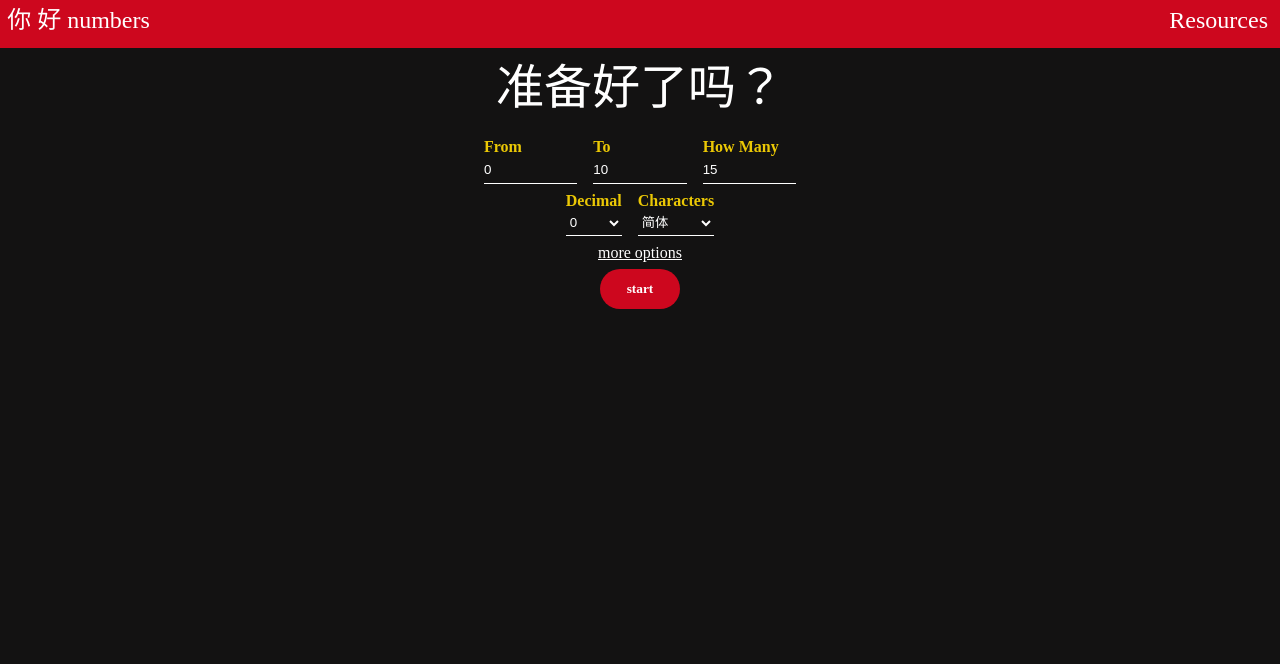
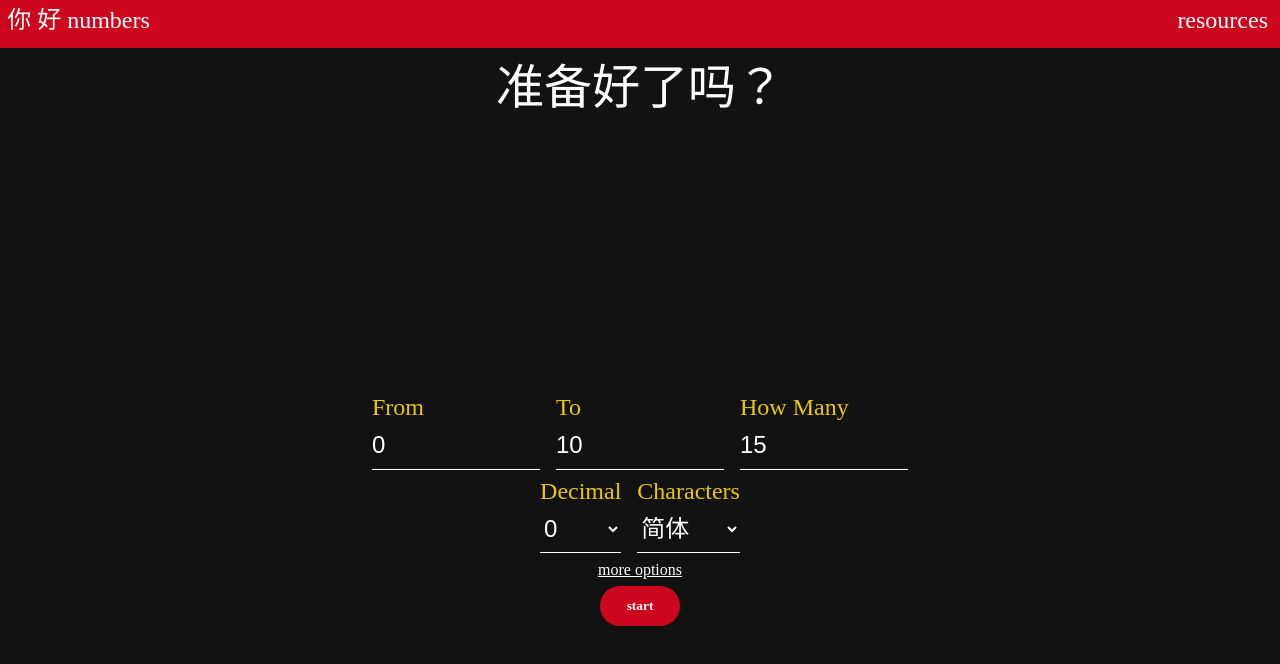
Before and after one commit to AbeUribe831/ni-hao-numbers, a React (Create React App) app: page / in a window 1280 px wide. Shown: the top 664 px of the page. Built offline with nearby package versions, Linux system fonts and the light colour scheme.

Commit message:
highlight current page and minor display fixes

```diff
--- a/src/component-styles/MainBoard.css
+++ b/src/component-styles/MainBoard.css
@@ -7,7 +7,6 @@
   /*background-color: rgb(82, 80, 80);*/
   background-color: rgb(19, 18, 18);
   display: flex;
-  flex: 2;
   overflow-y: scroll;
   justify-content: center;
   padding-top: 0.25em;
--- a/src/component-styles/MenuBoard.css
+++ b/src/component-styles/MenuBoard.css
@@ -36,6 +36,15 @@
     margin: 0;
     color: rgb(235, 200, 5);
     font-weight: bold;
+}
+.desktop-sub-titles {
+    margin: 0;
+    color: rgb(235, 200, 5);
+    font-weight: normal;
+    font-size: 1.5em;
+}
+.desktop-input {
+    font-size: 1.5em;
 }
 .underline-button:hover {
     color: white;
--- a/src/components/App.js
+++ b/src/components/App.js
@@ -15,21 +15,29 @@ import {
 // signin is signup component
 // TODO:: add a css class to add a container for the main board / signin
 // change Eng button to select div
-
+const url = 'http://localhost:3000';
 // will treat (0, 1224px] as mobile / tablet
 class App extends Component {
   constructor(props) {
     super(props);
+    const curr_page = window.location.href.split(url);
     this.state = {
       is_mobile: window.matchMedia("(max-width: 800px)").matches,
+      curr_page: curr_page[curr_page.length - 1],
       hide_mobile_nav: false
     }
     this.highlightClickedPage = this.highlightClickedPage.bind(this);
     this.hideMobileNav = this.hideMobileNav.bind(this);
+    this.onClickNewPage = this.onClickNewPage.bind(this);
   }
   componentDidMount() {
     const handler = e => this.setState({is_mobile: e.matches});
     window.matchMedia("(max-width: 800px)").addEventListener('change', handler);
+  }
+  onClickNewPage(page) {
+    this.setState({
+      curr_page: page
+    });
   }
   hideMobileNav(bool_val) {
     this.setState({
@@ -60,10 +68,34 @@ class App extends Component {
             </Route>
             <Route path='/resources' component={Resources}/>
             <div className="header-bar">
-            <NavLink  style={{color: 'white', fontFamily:'serif', marginLeft: '0.3em', fontSize:'1.5em'}} to='/'>你 好 numbers</NavLink>
-            <NavLink  style={window.location.href.match(/\/resources$/g) != null ?
-              {textDecoration:'underline 1px white', color: 'white', float: 'right', marginTop: '0.3em', marginRight: '0.3em', fontFamily: 'serif', fontSize:'1.5em'}
-              : {textDecoration: 'none', color: 'white', float: 'right',  marginTop: '0.3em', marginRight: '0.5em', fontFamily: 'serif', fontSize:'1.5em'}} to='/resources'>Resources</NavLink>
+            <NavLink  onClick={() => this.onClickNewPage('/')} style={{color: 'white', fontFamily:'serif', marginTop: '0.3em', marginLeft: '0.3em', fontSize:'1.5em'}} to='/'>你 好 numbers</NavLink>
+            {this.state.curr_page === '/resources' && (
+              <NavLink onClick={() => this.onClickNewPage('/resources')} style=
+                {{
+                  height: '100%',
+                  backgroundColor: '#e42e43',
+                  color: 'white',
+                  float: 'right',
+                  paddingTop: '0.3em',
+                  marginRight: '0.5em',
+                  fontFamily: 'serif',
+                  fontSize:'1.5em'
+                }} to='/resources'>resources</NavLink>
+            )}
+            {this.state.curr_page !== '/resources' && (
+              <NavLink onClick={() => this.onClickNewPage('/resources')} style=
+              {{
+                height: '100%',
+                backgroundColor: 'none',
+                color: 'white',
+                float: 'right',
+                paddingTop: '0.3em',
+                marginRight: '0.5em',
+                fontFamily: 'serif',
+                fontSize:'1.5em'
+              }} to='/resources'>resources</NavLink>
+            )}
+
             </div>
          </BrowserRouter>
         </div>
@@ -76,7 +108,10 @@ class App extends Component {
           <div style={{display: 'flex', flexDirection: 'column', height: '100%', width: '100%'}}>
             <BrowserRouter>
               <Route exact path='/'>
-                <MainBoard hideMobileNav={this.hideMobileNav}/>
+                <MainBoard
+                  hideMobileNav={this.hideMobileNav}
+                  isMobile={this.state.is_mobile}
+                  />
               </Route>
               <Route path='/resources' component={Resources}/>
             {!this.state.hide_mobile_nav && (
--- a/src/components/MenuBoard.js
+++ b/src/components/MenuBoard.js
@@ -55,11 +55,11 @@ class MoreOptions extends Component {
 
 function NumberOptions(props) {
     return (
-        <div className='flex-column'>
+        <div className='flex-column' >
             <div className='flex-row margin-top'>
                 <div className='flex-column'>
-                    <p className='sub-titles'>From</p>
-                    <input
+                    <p className={props.isMobile === true ? 'sub-titles' : 'desktop-sub-titles'}>From</p>
+                    <input className={props.isMobile === true ? '' : 'desktop-input'}
                         name={'minBound'}
                         value={props.minBound}
                         onChange={props.updateMinBound}
@@ -68,8 +68,8 @@ function NumberOptions(props) {
                 </div>
                 <div style={{marginLeft: '1em'}}></div>
                 <div className='flex-column'>
-                    <p className='sub-titles'>To</p>
-                    <input
+                    <p className={props.isMobile === true ? 'sub-titles' : 'desktop-sub-titles'} >To</p>
+                    <input className={props.isMobile === true ? '' : 'desktop-input'}
                         name={'maxBound'}
                         value={props.maxBound}
                         onChange={props.updateMaxBound}
@@ -78,8 +78,8 @@ function NumberOptions(props) {
                 </div>
                 <div style={{marginLeft: '1em'}}></div>
                 <div className='flex-column'>
-                    <p className='sub-titles'>How Many</p>
-                    <input
+                    <p className={props.isMobile === true ? 'sub-titles' : 'desktop-sub-titles'}>How Many</p>
+                    <input className={props.isMobile === true ? '' : 'desktop-input'}
                         name={'howMany'}
                         value={props.howMany}
                         onChange={props.updateHowMany}
@@ -89,8 +89,9 @@ function NumberOptions(props) {
             </div>
             <div className='flex-row margin-top'>
                 <div className='flex-column'>
-                    <p className='sub-titles'>Decimal</p>
-                    <select name="decimal" value={props.decimalPlacement} onChange={props.updateDecimalPlacement} id="decimal">
+                    <p className={props.isMobile === true ? 'sub-titles' : 'desktop-sub-titles'}>Decimal</p>
+                    <select className={props.isMobile === true ? '' : 'desktop-input'}
+                        name="decimal" value={props.decimalPlacement} onChange={props.updateDecimalPlacement} id="decimal">
                         <option value="0">0</option>
                         <option value="1">1</option>
                         <option value="2">2</option>
@@ -98,8 +99,9 @@ function NumberOptions(props) {
                 </div>
                 <div style={{marginLeft: '1em'}}></div>
                 <div className='flex-column'>
-                    <p className='sub-titles'>Characters</p>
-                    <select name="chinese-character-type" value={props.chnCharType} onChange={props.updateChnCharType} id="chinese-character-type" >
+                    <p className={props.isMobile === true ? 'sub-titles' : 'desktop-sub-titles'}>Characters</p>
+                    <select className={props.isMobile === true ? '' : 'desktop-input'}
+                        name="chinese-character-type" value={props.chnCharType} onChange={props.updateChnCharType} id="chinese-character-type" >
                         <option value="sc">简体</option>
                         <option value="tc">繁體</option>
                     </select>
@@ -112,8 +114,9 @@ function NumberOptions(props) {
 function Options (props) {
    if (props.moreOptions === false) {
        return (
-           <div className='flex-column'>
+           <div className='flex-column' style={(props.isMobile === false) ? {width: '100%'}: {}}>
                 <NumberOptions
+                    isMobile={props.isMobile}
                     minBound={props.minBound}
                     updateMinBound={props.updateMinBound}
                     confirmMinIsNumber={props.confirmMinIsNumber}
@@ -145,8 +148,9 @@ function Options (props) {
        )
    }
    return (
-            <div className="flex-column">
+            <div className="flex-column" style={(props.isMobile === false) ? {width: '100%'}: {}}>
                  <NumberOptions
+                    isMobile={props.isMobile}
                     minBound={props.minBound}
                     updateMinBound={props.updateMinBound}
                     confirmMinIsNumber={props.confirmMinIsNumber}
@@ -199,13 +203,51 @@ export default class MenuBoard extends Component {
     }
     // in from add : <form onClick={this.method}
     render() {
-        return (
-        <div style={{height: '100%', display: 'flex', flexDirection: 'row', justifyContent: 'center'}}>
-            <div style={{flexDirection: 'column'}}>
+        if(this.props.isMobile === true) {
+            return (
+            <div >
                 <div className='welcome-text'>
                     准备好了吗？
                 </div>
+                <div>
                     <Options
+                        isMobile={this.props.isMobile}
+                        minBound={this.props.minBound}
+                        maxBound={this.props.maxBound}
+                        howMany={this.props.howMany}
+                        questions={this.props.questions}
+                        answers={this.props.answers}
+                        started={this.props.started}
+                        decimalPlacement={this.props.decimalPlacement}
+                        chnCharType={this.props.chnCharType}
+                        onClickMoreOptions={this.onClickMoreOptions}
+                        moreOptions={this.state.moreOptions}
+                        updateDecimalPlacement={this.props.updateDecimalPlacement}
+                        updateQuestions={this.props.updateQuestions}
+                        updateAnswers={this.props.updateAnswers}
+                        updateMinBound={this.props.updateMinBound}
+                        updateMaxBound={this.props.updateMaxBound}
+                        updateHowMany={this.props.updateHowMany}
+                        updateChnCharType={this.props.updateChnCharType}
+                        confirmMinIsNumber={this.props.confirmMinIsNumber}
+                        confirmMaxIsNumber={this.props.confirmMaxIsNumber}
+                        confirmHowMany={this.props.confirmHowMany}
+                        resetQAndA={this.props.resetQAndA}
+                        onClickStart={this.props.onClickStart}
+                    />
+                    </div>
+                </div>
+            )
+        }
+        return (
+            <div style={{width: '100%'}}>
+                <div className='welcome-text'>
+                    准备好了吗？
+                </div>
+            <div style={{width: '100%', height: '100%', display: 'flex', flexDirection: 'column', alignItems: 'center', justifyContent: 'center'}}>
+
+                    <Options
+                        isMobile={this.props.isMobile}
                         minBound={this.props.minBound}
                         maxBound={this.props.maxBound}
                         howMany={this.props.howMany}
@@ -230,7 +272,7 @@ export default class MenuBoard extends Component {
                         onClickStart={this.props.onClickStart}
                     />
                 </div>
-            </div>
+        </div>
         )
     }
 }
```
